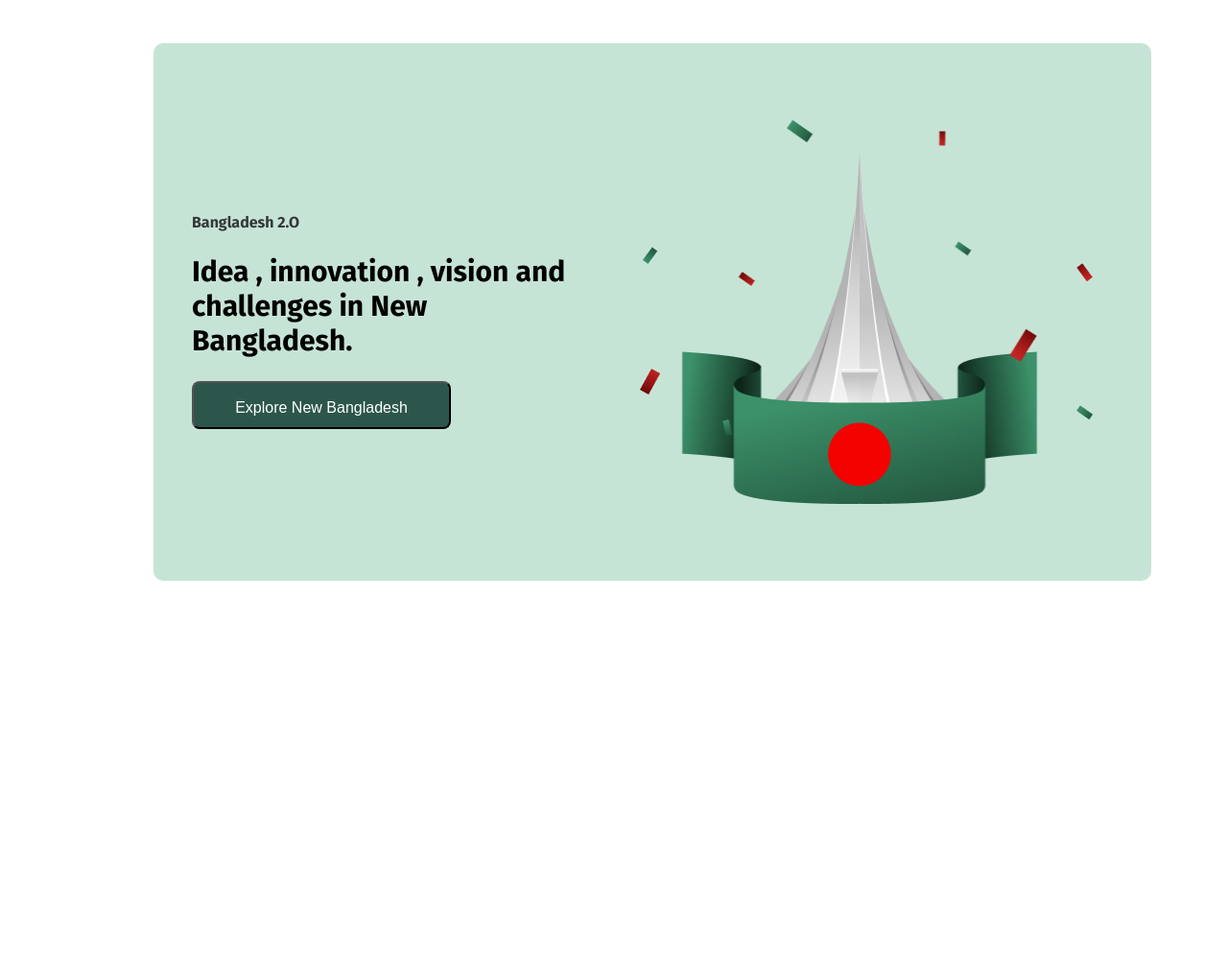
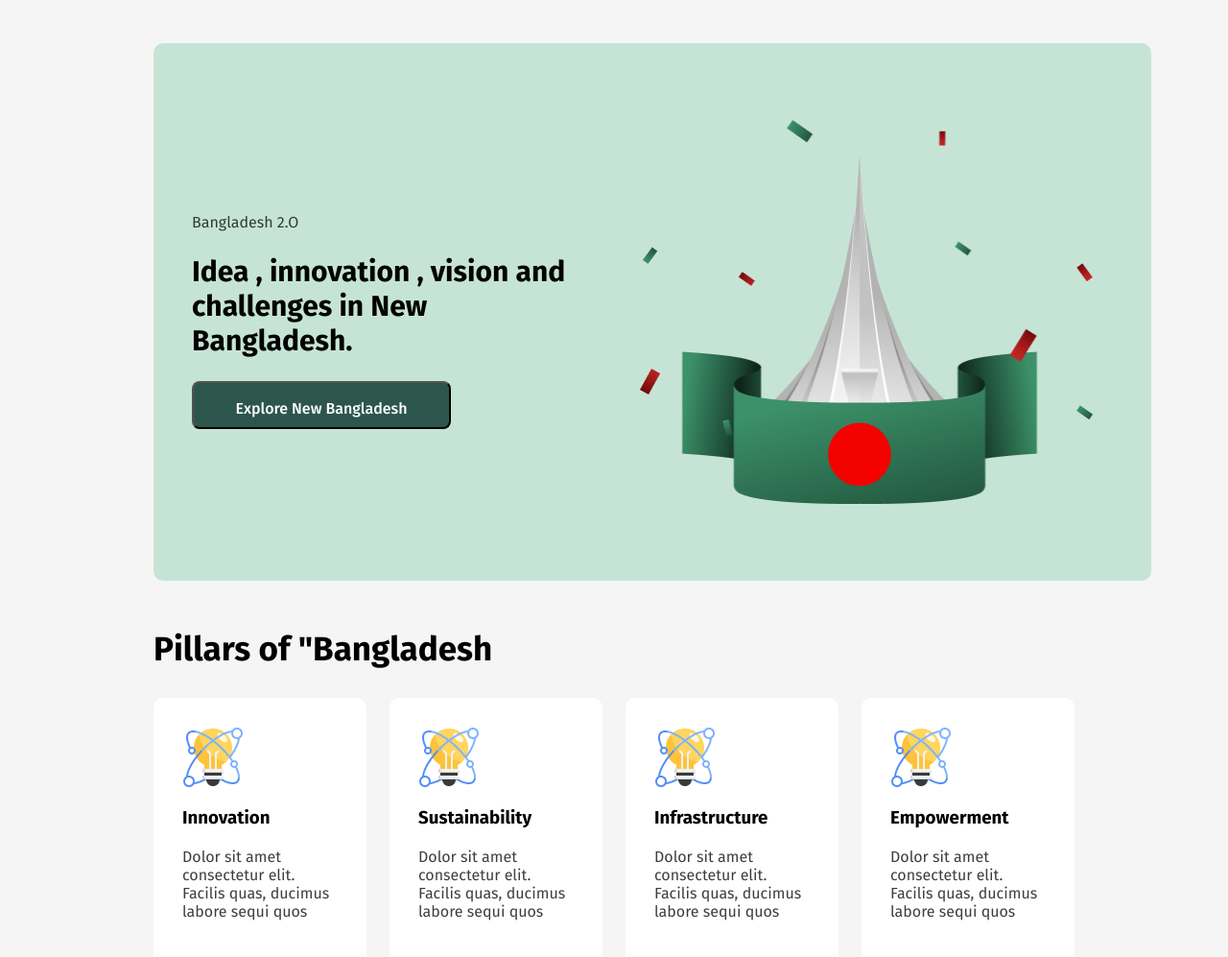
Before and after one commit to rjsuchy/Assignment-1-B11, a plain HTML site: page index.html in a window 1280 px wide. Shown: the part 79-1076 px from the top of the page at 96% size. Before the commit the page ends 800 px from the top, so only its background shows below. Drawn offline with Linux system fonts and the light colour scheme.

Commit message:
pillar s of bangladesh section

```diff
--- a/index.html
+++ b/index.html
@@ -7,12 +7,12 @@
 
     <link rel="preconnect" href="https://fonts.googleapis.com">
     <link rel="preconnect" href="https://fonts.gstatic.com" crossorigin>
-    <link href="https://fonts.googleapis.com/css2?family=Fira+Sans:wght@700&display=swap" rel="stylesheet">
+    <link href="https://fonts.googleapis.com/css2?family=Fira+Sans:wght@400;500;700&display=swap" rel="stylesheet">
 
     <link rel="stylesheet" href="styles/style.css">
 
 </head>
-<body class="fira-sans-bold">
+<body class="fira-sans-bold fira-sans-medium  fira-sans-regular ">
 
     <header>
         <nav class="nav">
@@ -41,7 +41,42 @@
 
     <!-- Pillars of "Bangladesh 2.0" -->
 
-    <section>
+    <section class="pillar-of-bd">
+        <h1 >Pillars of "Bangladesh </h1>
+
+        <div class="pillar-cards">
+
+          <div class="single-pillar-card">
+            <img src="assets/card-icon.png" alt="">
+            <h3>Innovation</h3>
+            <p class="paragraphs">Dolor sit amet consectetur elit. Facilis quas, ducimus labore sequi quos </p>
+          </div>
+
+
+          <div class="single-pillar-card">
+            <img src="assets/card-icon.png" alt="">
+            <h3>Sustainability</h3>
+            <p class="paragraphs">Dolor sit amet consectetur elit. Facilis quas, ducimus labore sequi quos </p>
+          </div>
+
+
+          <div class="single-pillar-card">
+            <img class="pillar-img" src="assets/card-icon.png" alt="">
+            <h3 class="pillar-card-heading">Infrastructure</h3>
+            <p class="paragraphs">Dolor sit amet consectetur elit. Facilis quas, ducimus labore sequi quos </p>
+          </div>
+
+
+          <div class="single-pillar-card">
+            <img src="assets/card-icon.png" alt="">
+            <h3>Empowerment</h3>
+            <p class="paragraphs">Dolor sit amet consectetur elit. Facilis quas, ducimus labore sequi quos </p>
+          </div>
+
+
+
+        </div>
+
 
     </section>
 
--- a/styles/style.css
+++ b/styles/style.css
@@ -7,12 +7,28 @@
     font-family: "Fira Sans", serif;
     font-weight: 700;
     font-style: normal;
+
+    background: rgb(245, 245, 245);
   }
 
+  .fira-sans-regular {
+    font-family: "Fira Sans", serif;
+    font-weight: 400;
+    font-style: normal;
+  }
+
+  .fira-sans-medium {
+    font-family: "Fira Sans", serif;
+    font-weight: 500;
+    font-style: normal;
+  }
+
+/* fontssss */
 
 *{
     margin: 0px;
     padding: 0px;
+    font-family: "Fira Sans", serif;
 
 }
 
@@ -109,3 +125,55 @@
     width: 474.03px;
     height: 400px;
 }
+
+/*  Pillars of "Bangladesh */
+
+.pillar-of-bd > h1{
+    font-size: 35px;
+}
+.pillar-of-bd{
+    margin-left: 160px;
+    margin-right: 160px;
+    margin-top: 50px;
+}
+
+.pillar-cards{
+    display: flex;
+    justify-content: flex-start;
+    flex-direction: row;
+    /* align-items: center; */
+
+    margin-top: 30px;
+    margin-bottom: 20px;
+    gap: 24px;
+
+
+
+}
+.single-pillar-card{
+
+    padding: 30px;
+
+    /* gap: 35px; */
+    background-color: #ffffff;
+    border-radius: 10px;
+
+    display: flex;
+    flex-direction: column;
+    justify-content: flex-start;
+    align-items: flex-start;
+    gap: 20px;
+
+    width: 302px;
+    height: 244px;
+
+
+}
+.pillar-img{
+
+   /* margin-top: 20px;  */
+}
+
+.pillar-card-heading{
+
+}
```
